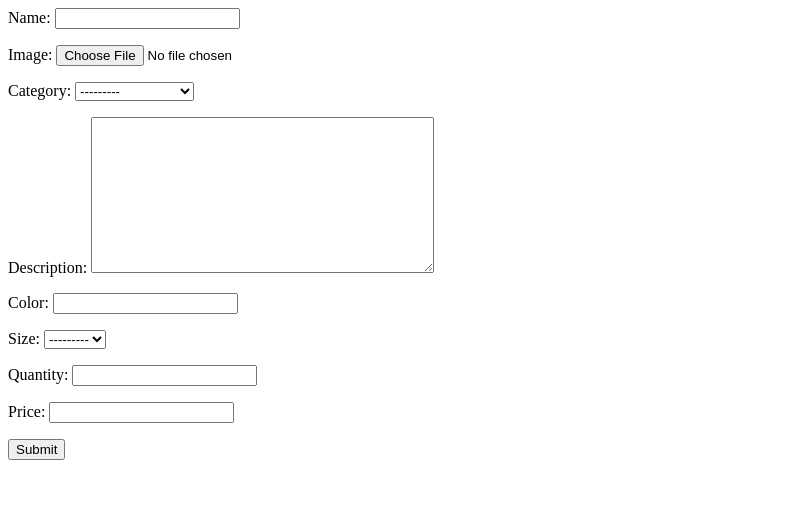
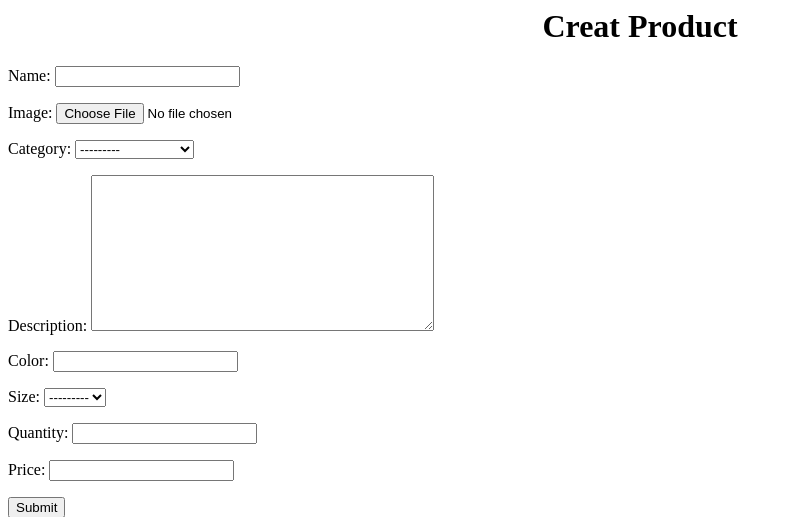
Before and after one commit to KarthikThunga/Ecom, a Django app: page /createprod/ in a window 1280 px wide. Shown: the top 517 px of the page, without its empty margins (0-793 px from the left). Run offline with Django 3.2, Linux system fonts and the light colour scheme; data comes from the database, SQL or seed files in the repository.

Commit message:
Done Changes

```diff
--- a/templates/createprod.html
+++ b/templates/createprod.html
@@ -1,3 +1,4 @@
+<h1 align="center">Creat Product</h1>
 <form method="POST" enctype="multipart/form-data" action="/createprod/">
 {% csrf_token %}
 {{form.as_p}}
--- a/templates/updateprod.html
+++ b/templates/updateprod.html
@@ -1,3 +1,4 @@
+<h1 align="center">Update Product</h1>
 <form method="POST" enctype="multipart/form-data" >
 {% csrf_token %}
 {{form.as_p}}
```
Also changed, not shown: Categories.png (renamed from Screenshot (309).png), Contact Us.png (renamed from Screenshot (310).png), Home.png (renamed from Screenshot (308).png), Product.png (renamed from Screenshot (312).png), Screenshot (311).png (deleted), Screenshot (313).png (deleted).
